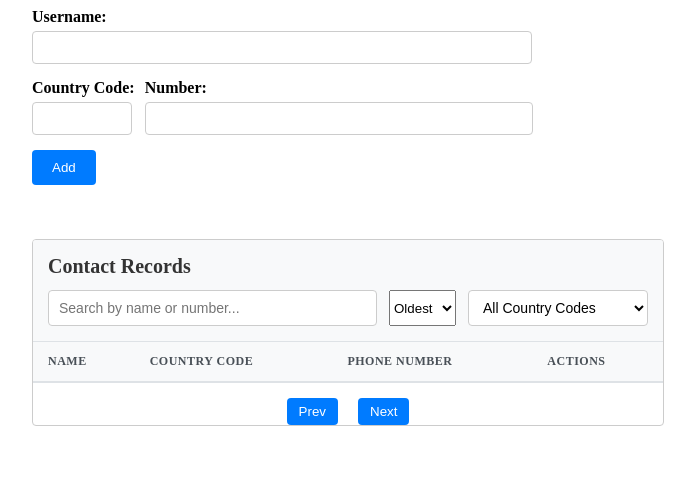
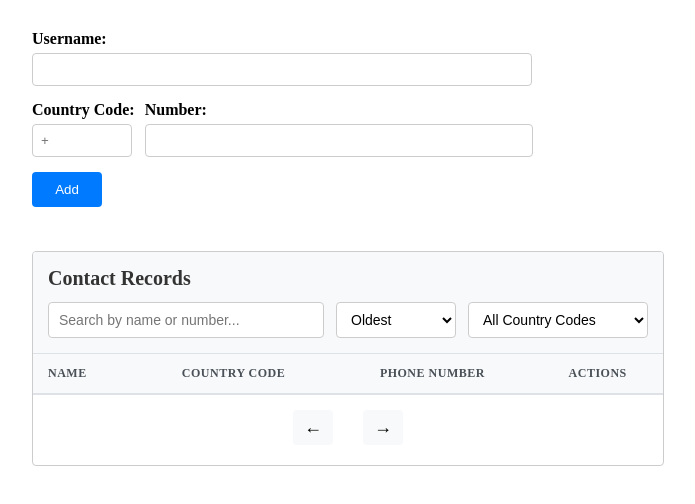
Before and after one commit to abhijithpr08/Contact-Management, a website: page public/index.html in a window 1280 px wide. Shown: the whole page, without its empty margins (292-987 px from the left). Drawn offline with Linux system fonts and the light colour scheme; no server answers.

Commit message:
set buttons and alignment

```diff
--- a/public/index.html
+++ b/public/index.html
@@ -19,7 +19,7 @@
             <div class="phone-inputs">
                 <div class="input-wrapper">
                     <label for="countryCode">Country Code:</label>
-                    <input type="text" id="countryCode" name="countryCode" required>
+                    <input type="text" id="countryCode" name="countryCode" placeholder="+" required>
                 </div>
                 <div class="input-wrapper">
                     <label for="number">Number:</label>
@@ -66,9 +66,9 @@
                     <tbody id="tBody"></tbody>
                 </table>
                 <div class="pagination">
-                    <button id="prevBtn">Prev</button>
+                    <button id="prevBtn"></button>
                     <span id="pageInfo"></span>
-                    <button id="nextBtn">Next</button>
+                    <button id="nextBtn"></button>
                 </div>
 
             </div>
--- a/public/style.css
+++ b/public/style.css
@@ -1,6 +1,7 @@
 form {
     width: 50%;
     margin: auto;
+    margin-top: 30px;
 }
 
 .form-group {
@@ -49,6 +50,11 @@ button {
     border: none;
     border-radius: 4px;
     cursor: pointer;
+    width: 70px;
+    height: 35px;
+    display: flex;
+    align-items: center;
+    justify-content: center;
 }
 
 button:hover {
@@ -59,7 +65,7 @@ button:hover {
 .table-section {
     width: 50%;
     margin: auto;
-    margin-top: 30px;
+    margin-top: 20px;
 }
 
 /* Search & Filter Controls */
@@ -87,8 +93,19 @@ button:hover {
     cursor: pointer;
 }
 
+#sortSelect {
+    width: 120px;
+    padding: 8px 10px;
+    border: 1px solid #ccc;
+    border-radius: 4px;
+    font-size: 14px;
+    background-color: #fff;
+    cursor: pointer;
+}
+
 #searchInput:focus,
-#countryFilter:focus {
+#countryFilter:focus,
+#sortSelect:focus {
     outline: none;
     border-color: #007bff;
 }
@@ -139,17 +156,20 @@ button:hover {
     text-transform: uppercase;
     font-size: 12px;
     letter-spacing: 0.5px;
+    text-align: center;
+}
+
+.contacts-table th:first-child {
     text-align: left;
 }
 
 .contacts-table td {
     color: #333;
-    text-align: left;
+    text-align: center;
 }
 
-.contacts-table td:nth-child(2),
-.contacts-table td:nth-child(3) {
-    text-align: center;
+.contacts-table td:first-child {
+    text-align: left;
 }
 
 .contacts-table td:last-child {
@@ -168,6 +188,16 @@ button:hover {
 .edit-btn {
     background-color: #28a745;
     color: white;
+    width: 70px;
+    height: 35px;
+    display: inline-flex;
+    align-items: center;
+    justify-content: center;
+    border: none;
+    border-radius: 4px;
+    cursor: pointer;
+    font-size: 14px;
+    margin-right: 5px;
 }
 
 .edit-btn:hover {
@@ -177,6 +207,15 @@ button:hover {
 .delete-btn {
     background-color: #dc3545;
     color: white;
+    width: 70px;
+    height: 35px;
+    display: inline-flex;
+    align-items: center;
+    justify-content: center;
+    border: none;
+    border-radius: 4px;
+    cursor: pointer;
+    font-size: 14px;
 }
 
 .delete-btn:hover {
@@ -187,13 +226,53 @@ button:hover {
 .pagination {
     display: flex;
     justify-content: center;
-    gap: 10px;
+    align-items: center;
+    gap: 15px;
     margin-top: 15px;
+    margin-bottom: 20px;
 }
 
 .pagination button {
     padding: 6px 12px;
     border-radius: 4px;
+    background-color: white;
+    border: 1px solid #ddd;
+    color: #000000;
+    cursor: pointer;
+    transition: background-color 0.2s ease;
+    width: 40px;
+    height: 35px;
+    display: flex;
+    align-items: center;
+    justify-content: center;
+    font-size: 18px;
+    font-weight: bold;
+}
+
+.pagination button:hover {
+    background-color: #e7f3ff;
+}
+
+#prevBtn::before {
+    content: "←";
+    font-weight: bold;
+}
+
+#nextBtn::before {
+    content: "→";
+    font-weight: bold;
+}
+
+#prevBtn, #nextBtn {
+    border: none;
+    background-color: #f8f9fa;
+    color: #000000;
+}
+
+#pageInfo {
+    font-weight: 500;
+    color: #333;
+    white-space: nowrap;
 }
 
 .pagination span {
```
